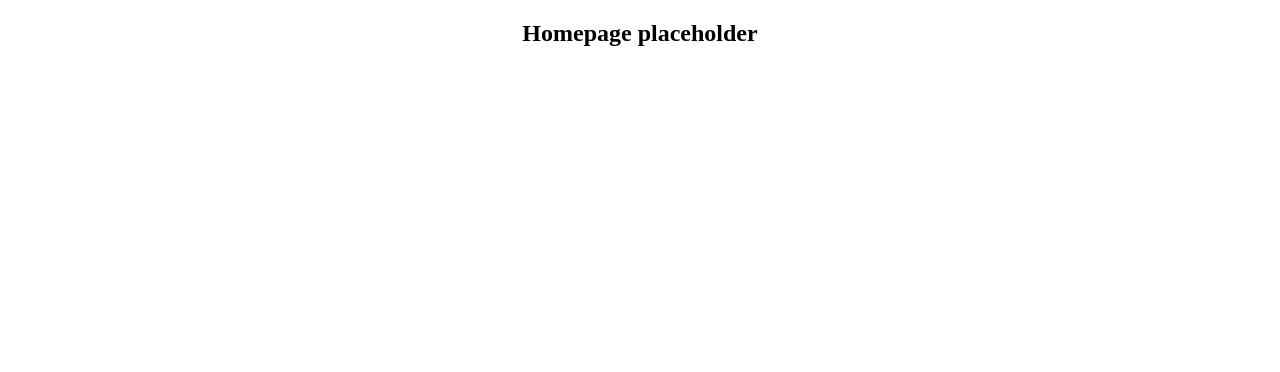
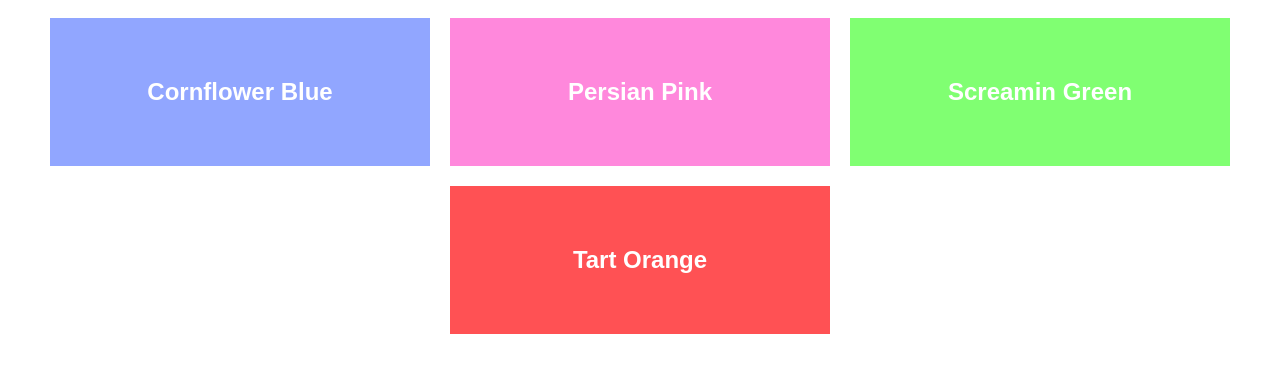
Before and after one commit to marinaaglic/react-exercises, a React (Vite) app: page /color-picker in a window 1280 px wide. Shown: the top 372 px of the page. Built offline with nearby package versions, Linux system fonts and the light colour scheme.

Commit message:
initialized color-picker exercise with task and example result

```diff
--- /dev/null
+++ b/src/pages/ColorPicker.tsx
@@ -0,0 +1,41 @@
+/* TASK
+Create a color picking app so the user can select the page's background color
+Requirements:
+- Upon clicking a color, change the whole page's background to be that color
+- Make sure to use the Color subcomponent
+*/
+
+import { useState } from "react";
+import Color from "../components/Color";
+
+const colors = [
+  {
+    hex: "#91A6FF",
+    name: "Cornflower Blue",
+  },
+  {
+    hex: "#FF88DC",
+    name: "Persian Pink",
+  },
+  {
+    hex: "#80FF72",
+    name: "Screamin Green",
+  },
+  {
+    hex: "#FF5154",
+    name: "Tart Orange",
+  },
+];
+
+export default function ColorPicker() {
+  // eslint-disable-next-line @typescript-eslint/no-unused-vars
+  const [backgroundColor, setBackgroundColor] = useState("white");
+
+  return (
+    <div className="page" style={{ backgroundColor }}>
+      {colors.map((color) => (
+        <Color key={color.hex} hex={color.hex} name={color.name} />
+      ))}
+    </div>
+  );
+}
--- a/src/routes/AppRoutes.tsx
+++ b/src/routes/AppRoutes.tsx
@@ -1,6 +1,7 @@
 import { Routes, Route } from "react-router-dom";
 import Home from "../pages/Home";
 import ColorRenderer from "../pages/ColorRenderer";
+import ColorPicker from "../pages/ColorPicker";
 
 const AppRoutes = () => {
   return (
@@ -8,6 +9,7 @@ const AppRoutes = () => {
       <Routes>
         <Route path="*" element={<Home />} />
         <Route path="/color-renderer" element={<ColorRenderer />} />
+        <Route path="/color-picker" element={<ColorPicker />} />
       </Routes>
     </div>
   );
```
Also changed, not shown: src/assets/ColorPicker-finalExample.jpg (added).
